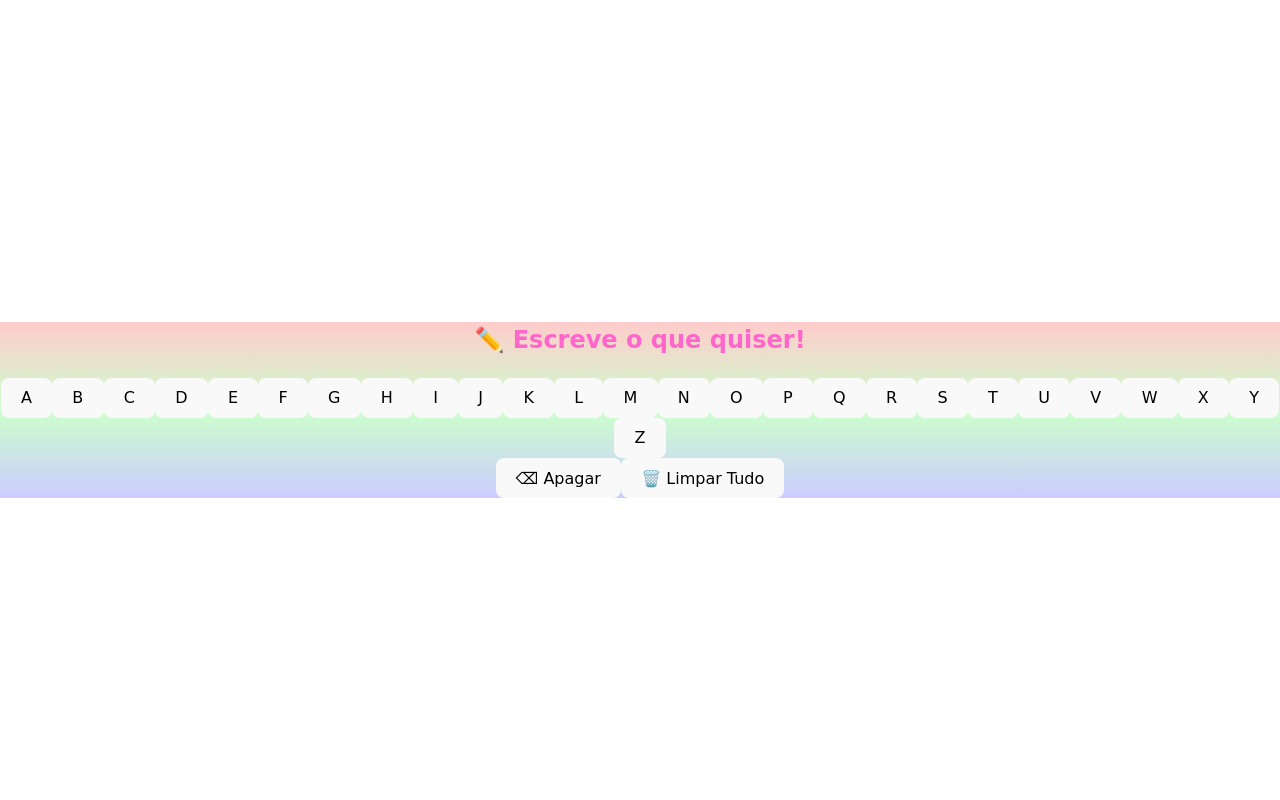
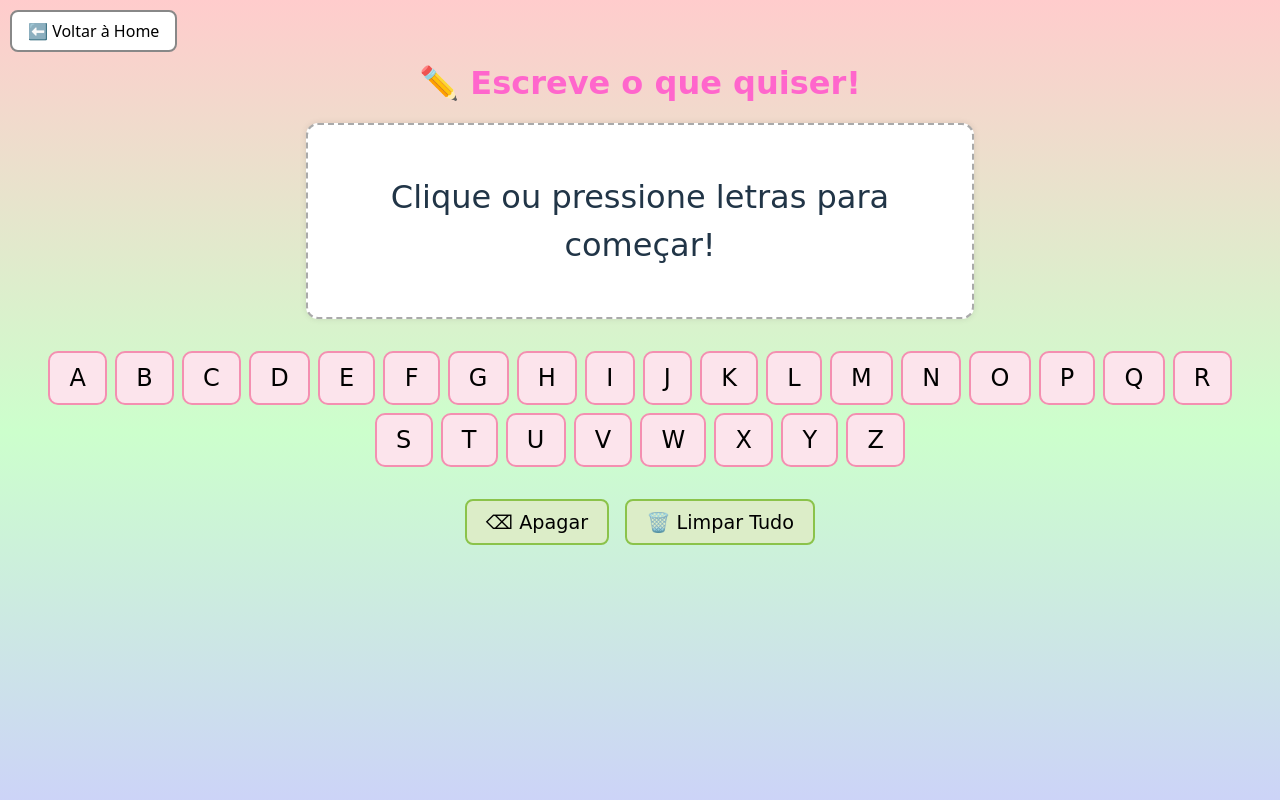
Before and after one commit to faelpatrick/abcdivertido, a Vue app: page /texto-livre in a window 1280 px wide. Shown: the top 800 px of the page. Built offline with nearby package versions, Linux system fonts and the light colour scheme.

Commit message:
first commit

```diff
--- a/src/App.vue
+++ b/src/App.vue
@@ -1,3 +1,40 @@
 <template>
-  <router-view />
+  <div :style="{ position: 'relative', minHeight: '100vh' }">
+    <!-- Botão de Voltar à Home, aparece em todas as rotas exceto na raiz ("/") -->
+    <button
+      v-if="mostrarBotao"
+      class="btn-voltar"
+      @click="router.push('/')"
+    >
+      ⬅️ Voltar à Home
+    </button>
+
+    <!-- Roteador principal -->
+    <router-view />
+  </div>
 </template>
+
+<script setup>
+import { useRoute, useRouter } from 'vue-router'
+import { computed } from 'vue'
+
+const route = useRoute()
+const router = useRouter()
+
+const mostrarBotao = computed(() => route.path !== '/')
+</script>
+
+<style scoped>
+.btn-voltar {
+  position: fixed;
+  top: 10px;
+  left: 10px;
+  background: #fff;
+  border: 2px solid #888;
+  border-radius: 8px;
+  padding: 0.5rem 1rem;
+  font-size: 1rem;
+  cursor: pointer;
+  z-index: 999;
+}
+</style>
--- a/src/stores/theme.js
+++ b/src/stores/theme.js
@@ -1,12 +1,17 @@
-import { ref } from 'vue'
+import { ref, computed, watch } from 'vue'
 import { temas } from '../themes'
 
-const temaAtual = ref('padrao')
+const temaSalvo = localStorage.getItem('temaSelecionado') || 'padrao'
+const temaAtual = ref(temaSalvo)
+
+watch(temaAtual, (novoTema) => {
+  localStorage.setItem('temaSelecionado', novoTema)
+})
 
 export function useTema() {
   return {
     temaAtual,
-    tema: temas[temaAtual.value],
+    tema: computed(() => temas[temaAtual.value]),
     setTema(novo) {
       temaAtual.value = novo
     }
--- a/src/style.css
+++ b/src/style.css
@@ -59,7 +59,7 @@ button:focus-visible {
 }
 
 #app {
-  max-width: 1280px;
+  width: 100vw;
   margin: 0 auto;
   padding: 0;
   text-align: center;
--- a/src/views/Animais.vue
+++ b/src/views/Animais.vue
@@ -2,10 +2,11 @@
   <div class="animais" :style="{ background: tema.fundo, fontFamily: tema.fonte }">
     <h2 :style="{ color: tema.corTitulo }">🐾 Escreve o nome!</h2>
 
-    <div class="jogo">
-      <div class="letra-inicial">{{ palavraAtual[0] }}</div>
-
-      <div class="letras-faltantes">
+    <div v-if="palavraAtual" class="jogo">
+      <div class="palavra-display">
+        <span :class="{ correta: letraInicialOk }">
+          {{ palavraAtual[0] }}
+        </span>
         <span
           v-for="(letra, i) in letrasFaltando"
           :key="i"
@@ -16,7 +17,11 @@
       </div>
 
       <div class="alfabeto">
-        <button v-for="letra in alfabeto" :key="letra" @click="adicionarLetra(letra)">
+        <button
+          v-for="letra in alfabeto"
+          :key="letra"
+          @click="handleLetra(letra)"
+        >
           {{ letra }}
         </button>
       </div>
@@ -26,50 +31,100 @@
         <button @click="ajudaLigada = !ajudaLigada">
           {{ ajudaLigada ? '❌ Tirar Ajuda' : '💡 Ver Ajuda' }}
         </button>
+        <button v-if="palavraCompleta" @click="proximaPalavra">➡️ Próximo</button>
       </div>
 
       <div class="imagem" v-if="palavraCompleta">
         <img :src="imagemAtual" alt="animal" />
       </div>
     </div>
+
+    <p v-else>🔄 A carregar palavras...</p>
   </div>
 </template>
 
 <script setup>
-import { ref, computed } from 'vue'
+import { ref, computed, onMounted, onBeforeUnmount, watch } from 'vue'
 import { useTema } from '../stores/theme'
 
 const { tema } = useTema()
 
-// Exemplo com 2 palavras
-const dados = [
-  { palavra: 'ABELHA', imagem: '/assets/abelha.png' },
-  { palavra: 'BALEIA', imagem: '/assets/baleia.png' }
-]
-
+const lista = ref([])
 const indexAtual = ref(0)
 const ajudaLigada = ref(false)
 const inputUsuario = ref([])
+const letraInicialDigitada = ref("")
 
-const palavraAtual = computed(() => dados[indexAtual.value].palavra)
+const palavraAtual = computed(() => lista.value[indexAtual.value]?.palavra || "")
 const letrasFaltando = computed(() => palavraAtual.value.slice(1).split(''))
-const imagemAtual = computed(() => dados[indexAtual.value].imagem)
-
+const imagemAtual = computed(() => lista.value[indexAtual.value]?.imagem || "")
 const alfabeto = "ABCDEFGHIJKLMNOPQRSTUVWXYZ".split('')
 
-function adicionarLetra(letra) {
+const letraInicialOk = computed(() => letraInicialDigitada.value === palavraAtual.value[0])
+
+function handleLetra(letra) {
+  const upper = letra.toUpperCase()
+  if (!letraInicialOk.value) {
+    if (upper === palavraAtual.value[0]) {
+      letraInicialDigitada.value = upper
+    }
+    return
+  }
+
   if (inputUsuario.value.length < letrasFaltando.value.length) {
-    inputUsuario.value.push(letra)
+    inputUsuario.value.push(upper)
   }
 }
 
 function limpar() {
+  letraInicialDigitada.value = ""
   inputUsuario.value = []
 }
 
 const palavraCompleta = computed(() =>
+  letraInicialOk.value &&
   inputUsuario.value.join('') === letrasFaltando.value.join('')
 )
+
+function proximaPalavra() {
+  ajudaLigada.value = false
+  limpar()
+  const letraAtual = palavraAtual.value[0]
+  const proximaIndex = lista.value.findIndex(p => p.palavra[0] > letraAtual)
+  indexAtual.value = proximaIndex !== -1 ? proximaIndex : 0
+}
+
+async function carregarPalavras() {
+  const res = await fetch('/data/palavras.json')
+  const dados = await res.json()
+  lista.value = dados.sort((a, b) => a.palavra.localeCompare(b.palavra))
+}
+
+function handleKeydown(e) {
+  const key = e.key.toUpperCase()
+  if (alfabeto.includes(key)) {
+    handleLetra(key)
+  } else if (e.key === 'Backspace') {
+    if (inputUsuario.value.length > 0) {
+      inputUsuario.value.pop()
+    } else {
+      letraInicialDigitada.value = ""
+    }
+  }
+}
+
+onMounted(() => {
+  carregarPalavras()
+  window.addEventListener('keydown', handleKeydown)
+})
+
+onBeforeUnmount(() => {
+  window.removeEventListener('keydown', handleKeydown)
+})
+
+watch(palavraCompleta, (val) => {
+  if (val) setTimeout(() => proximaPalavra(), 1500)
+})
 </script>
 
 <style scoped>
@@ -87,32 +142,29 @@ h2 {
   margin-top: 2rem;
 }
 
-.letra-inicial {
-  font-size: 4rem;
-  font-weight: bold;
-  color: #ff4081;
+.palavra-display {
+  display: flex;
+  justify-content: center;
+  gap: 0.6rem;
+  font-size: 2.5rem;
+  margin-bottom: 1rem;
 }
 
-.letras-faltantes {
-  margin: 1rem 0;
-  font-size: 2rem;
+.palavra-display span {
+  border-bottom: 2px dashed #999;
+  min-width: 2rem;
+  display: inline-block;
+  color: #999;
 }
 
-.letras-faltantes span {
-  display: inline-block;
-  width: 2rem;
-  margin: 0 0.2rem;
-  border-bottom: 2px dashed #999;
+.palavra-display span.correta {
+  color: green;
+  font-weight: bold;
+  border-color: green;
 }
 
-.letras-faltantes span.correta {
-  color: green;
-  border-color: green;
-  font-weight: bold;
-}
-
-.letras-faltantes span.ajuda {
-  color: #999;
+.palavra-display span.ajuda {
+  color: #bbb;
 }
 
 .alfabeto {
--- a/src/views/Home.vue
+++ b/src/views/Home.vue
@@ -34,7 +34,10 @@ import { useTema } from '../stores/theme'
 import { computed } from 'vue'
 
 const router = useRouter()
-const { setTema, temaAtual, tema } = useTema()
+const { setTema, temaAtual } = useTema()
+import { temas } from '../themes'
+const tema = computed(() => temas[temaAtual.value])
+
 
 function selecionarTema(nome) {
   setTema(nome)
--- a/src/views/TextoLivre.vue
+++ b/src/views/TextoLivre.vue
@@ -1,30 +1,9 @@
-<script setup>
-import { ref } from 'vue'
-import { useTema } from '../stores/theme'
-
-const { tema } = useTema()
-const textoDigitado = ref("")
-const alfabeto = "ABCDEFGHIJKLMNOPQRSTUVWXYZ".split('')
-
-function adicionarLetra(letra) {
-  textoDigitado.value += letra
-}
-
-function apagar() {
-  textoDigitado.value = textoDigitado.value.slice(0, -1)
-}
-
-function limpar() {
-  textoDigitado.value = ""
-}
-</script>
-
 <template>
   <div class="texto-livre" :style="{ background: tema.fundo, fontFamily: tema.fonte }">
     <h2 :style="{ color: tema.corTitulo }">✏️ Escreve o que quiser!</h2>
 
     <div class="display">
-      <p>{{ textoDigitado }}</p>
+      <p>{{ textoDigitado || 'Clique ou pressione letras para começar!' }}</p>
     </div>
 
     <div class="alfabeto">
@@ -40,6 +19,111 @@ function limpar() {
   </div>
 </template>
 
+<script setup>
+import { ref, onMounted, onBeforeUnmount } from 'vue'
+import { useTema } from '../stores/theme'
+
+const { tema } = useTema()
+const textoDigitado = ref("")
+const alfabeto = "ABCDEFGHIJKLMNOPQRSTUVWXYZ".split('')
+
+function adicionarLetra(letra) {
+  textoDigitado.value += letra.toUpperCase()
+}
+
+function apagar() {
+  textoDigitado.value = textoDigitado.value.slice(0, -1)
+}
+
+function limpar() {
+  textoDigitado.value = ""
+}
+
+// Captura teclas do teclado físico
+function handleKeydown(e) {
+  const key = e.key.toUpperCase()
+  if (alfabeto.includes(key)) {
+    adicionarLetra(key)
+  } else if (e.key === 'Backspace') {
+    apagar()
+  }
+}
+
+onMounted(() => {
+  window.addEventListener('keydown', handleKeydown)
+})
+
+onBeforeUnmount(() => {
+  window.removeEventListener('keydown', handleKeydown)
+})
+</script>
+
 <style scoped>
-/* reaproveita o mesmo estilo de antes */
+.texto-livre {
+  text-align: center;
+  padding: 2rem;
+  min-height: 100vh;
+}
+
+h2 {
+  font-size: 2rem;
+  margin-bottom: 1rem;
+}
+
+.display {
+  background: white;
+  border: 2px dashed #aaa;
+  margin: 1rem auto;
+  padding: 1rem 2rem;
+  width: 90%;
+  max-width: 600px;
+  min-height: 80px;
+  font-size: 2rem;
+  border-radius: 12px;
+  box-shadow: 0 0 6px rgba(0, 0, 0, 0.1);
+}
+
+.alfabeto {
+  display: flex;
+  flex-wrap: wrap;
+  justify-content: center;
+  gap: 0.5rem;
+  margin: 2rem 0;
+}
+
+.alfabeto button {
+  background: #fce4ec;
+  border: 2px solid #f48fb1;
+  border-radius: 10px;
+  padding: 0.7rem 1.2rem;
+  font-size: 1.5rem;
+  cursor: pointer;
+  transition: 0.2s;
+}
+
+.alfabeto button:hover {
+  background: #f8bbd0;
+  transform: scale(1.05);
+}
+
+.acoes {
+  display: flex;
+  justify-content: center;
+  gap: 1rem;
+  margin-top: 1rem;
+}
+
+.acoes button {
+  background: #dcedc8;
+  border: 2px solid #8bc34a;
+  border-radius: 8px;
+  padding: 0.6rem 1.2rem;
+  font-size: 1.2rem;
+  cursor: pointer;
+  transition: 0.2s;
+}
+
+.acoes button:hover {
+  background: #c5e1a5;
+}
 </style>
```
Also changed, not shown: public/data/palavras.json (added, +28 -0 lines).
